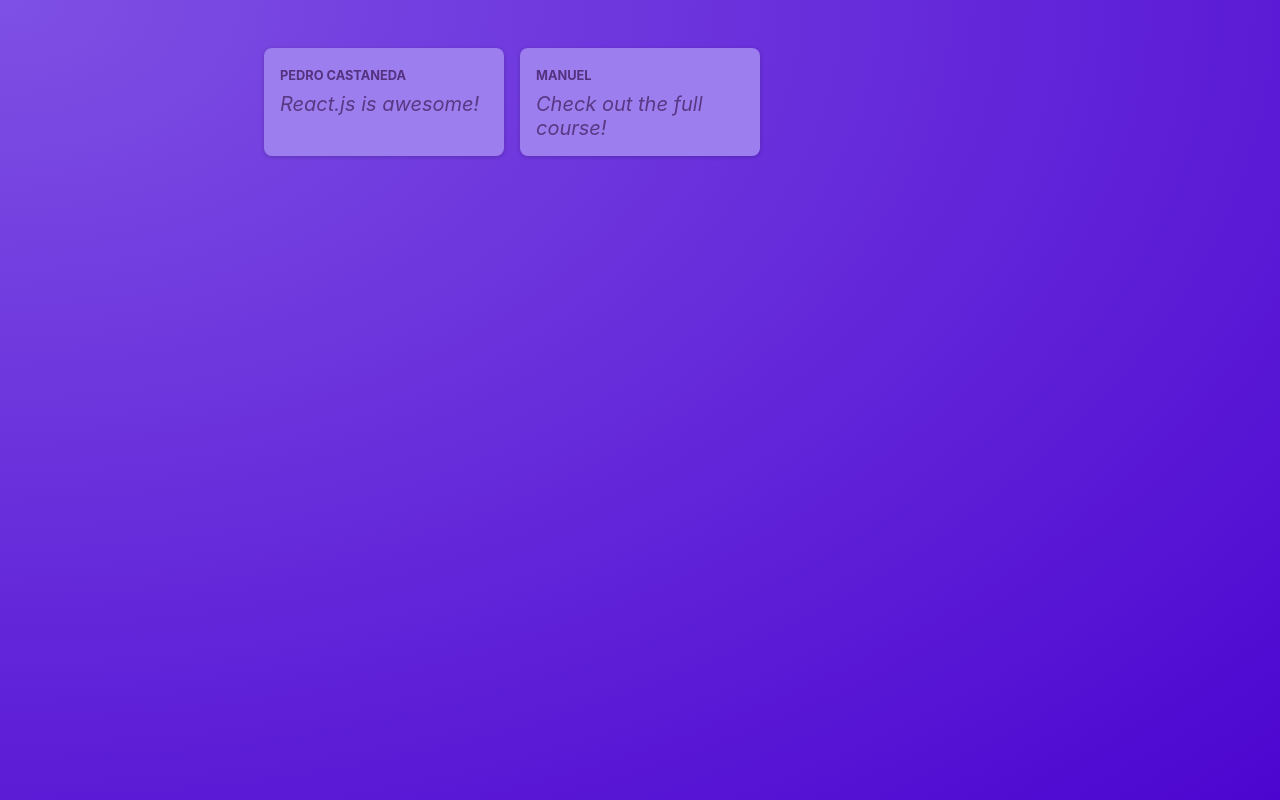
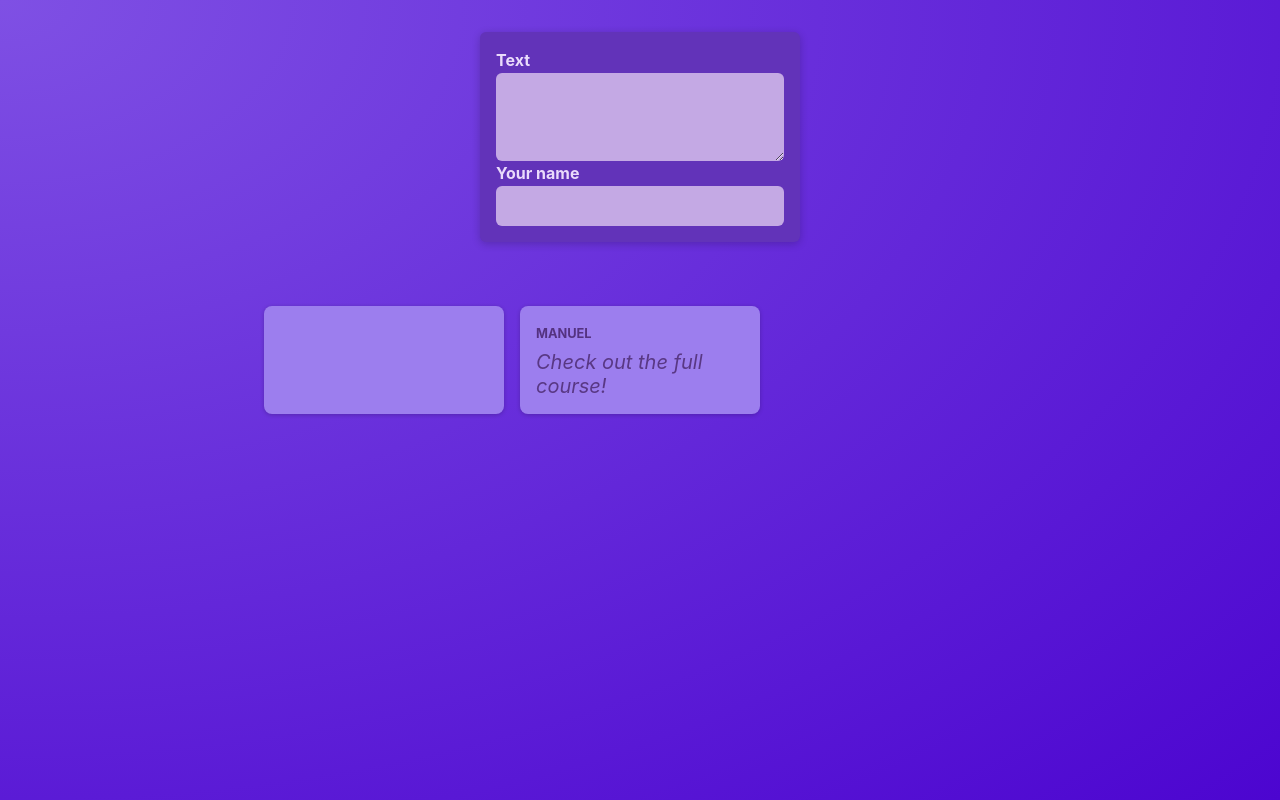
Before and after one commit to rooted92/x-clone, a React (Vite) app: page / in a window 1280 px wide. Built offline with nearby package versions, Linux system fonts and the light colour scheme.

Commit message:
feat: lifted state from NewPost to PostsList

```diff
--- a/src/components/NewPost.jsx
+++ b/src/components/NewPost.jsx
@@ -1,15 +1,16 @@
 import classes from './NewPost.module.css';
 
-function NewPost() {
+function NewPost(props) {
+
     return (
         <form className={classes.form}>
             <p>
                 <label htmlFor="body">Text</label>
-        <textarea id="body" required rows={3} />
+                <textarea id="body" required rows={3} onChange={props.onBodyChange} />
             </p>
             <p>
                 <label htmlFor="name">Your name</label>
-        <input type="text" id="name" required />
+                <input type="text" id="name" required onChange={props.onAuthorChange} />
             </p>
         </form>
     );
--- a/src/components/PostsList.jsx
+++ b/src/components/PostsList.jsx
@@ -1,13 +1,30 @@
+import { useState } from 'react';
+
 import Post from './Post';
 import classes from './PostsList.module.css';
+import NewPost from './NewPost';
 
 function PostsList() {
+    const [enteredBody, setEnteredBody] = useState('');
+    const [enteredAuthor, setEnteredAuthor] = useState('');
+
+    function bodyChangeHandler(event) {
+        setEnteredBody(event.target.value);
+    }
+
+    function authorChangeHandler (event) {
+        setEnteredAuthor(event.target.value);
+    }
 
     return (
-    <ul className={classes.posts}>
-        <Post author='Pedro Castaneda' body='React.js is awesome!' />
-        <Post author='Manuel' body='Check out the full course!' />
-    </ul>
+        <>
+            <NewPost onBodyChage={bodyChangeHandler} onAuthorChange={authorChangeHandler} />
+            <ul className={classes.posts}>
+                <Post author={enteredAuthor} body={enteredBody} />
+                <Post author='Manuel' body='Check out the full course!' />
+            </ul>
+        </>
+
     );
 }
 
```
Also changed, not shown: src/components/NewPost.module.css (renamed from src/components/NewPost.modules.css). Lines whose indentation alone changed are shown as unchanged.
